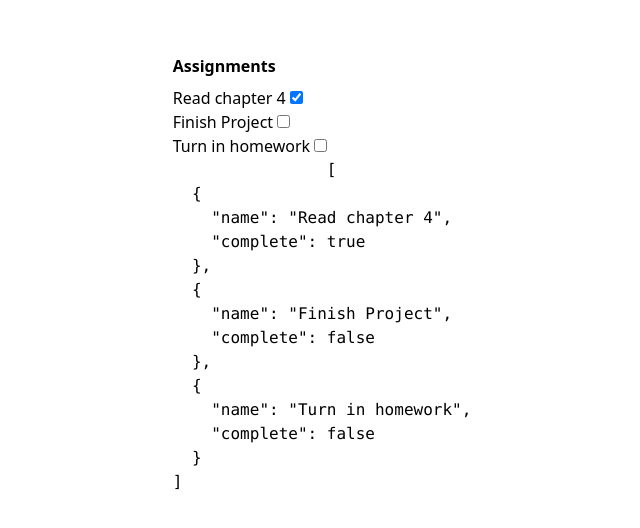
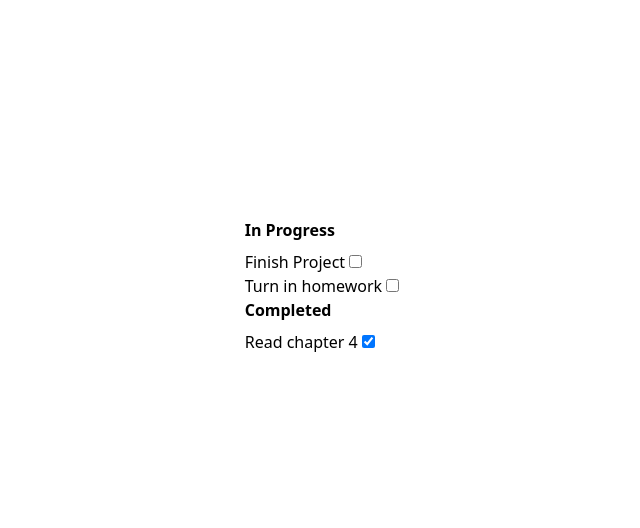
Before and after one commit to Dejan1990/Laracast-Vue, a plain HTML site: page index.html in a window 1280 px wide. Shown: the part 114-642 px from the top of the page, without its empty margins (318-958 px from the left). Drawn offline with nearby package versions, Linux system fonts and the light colour scheme.

Commit message:
Lists, Conditionals, Computed Properties - part-3

```diff
--- a/index.html
+++ b/index.html
@@ -10,19 +10,33 @@
 <body class="h-full grid place-items-center">
     <div id="app">
         <section>
-            <h2 class="font-bold mb-2">Assignments</h2>
+            <h2 class="font-bold mb-2">In Progress</h2>
             <ul>
-                <li v-for="assignment in assignments">
+                <li
+                    v-for="assignment in assignments.filter(a => ! a.complete)"
+                    :key="assignment.id"
+                >
                     <label>
                         {{ assignment.name }}
                         <input type="checkbox" v-model="assignment.complete">
                     </label>
                 </li>
             </ul>
+        </section>
 
-            <pre>
-                {{ assignments }}
-            </pre>
+        <section>
+            <h2 class="font-bold mb-2">Completed</h2>
+            <ul>
+                <li
+                    v-for="assignment in assignments.filter(a => a.complete)"
+                    :key="assignment.id"
+                >
+                    <label>
+                        {{ assignment.name }}
+                        <input type="checkbox" v-model="assignment.complete">
+                    </label>
+                </li>
+            </ul>
         </section>
     </div>
 
@@ -31,9 +45,9 @@
             data() {
                 return {
                     assignments: [
-                        { name: 'Read chapter 4', complete: true },
-                        { name: 'Finish Project', complete: false },
-                        { name: 'Turn in homework', complete: false }
+                        { name: 'Read chapter 4', complete: true, id: 1 },
+                        { name: 'Finish Project', complete: false, id: 2 },
+                        { name: 'Turn in homework', complete: false, id: 3 }
                     ]
                 }
             },
```
